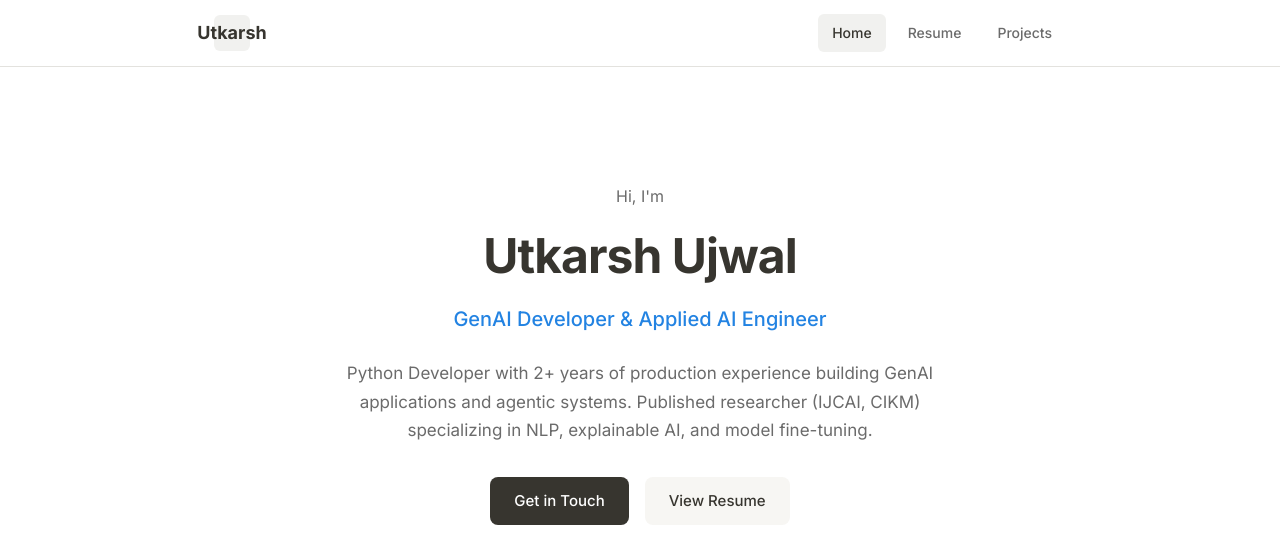
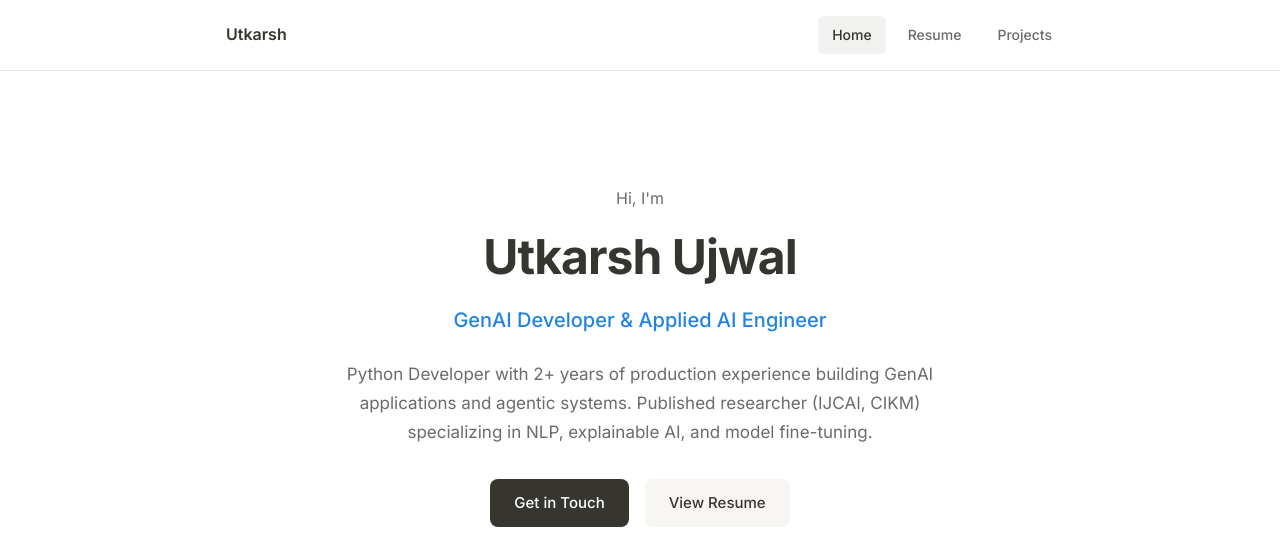
Before and after one commit to UTK8005/utkarshujwal.github.io, a plain HTML site: page index.html in a window 1280 px wide. Shown: the top 535 px of the page. Drawn offline with Linux system fonts and the light colour scheme.

Commit message:
Updated CSS to handle longer name in navigation logo

```diff
--- a/styles.css
+++ b/styles.css
@@ -69,15 +69,10 @@ a:hover {
 }
 
 .nav-logo {
-    font-size: 1.125rem;
-    font-weight: 700;
+    font-size: 1rem;
+    font-weight: 600;
     color: var(--text-primary);
-    background: var(--bg-tertiary);
-    width: 2.25rem;
-    height: 2.25rem;
-    display: flex;
-    align-items: center;
-    justify-content: center;
+    padding: 0.5rem 0.75rem;
     border-radius: 6px;
     transition: background 0.2s ease;
 }
```
